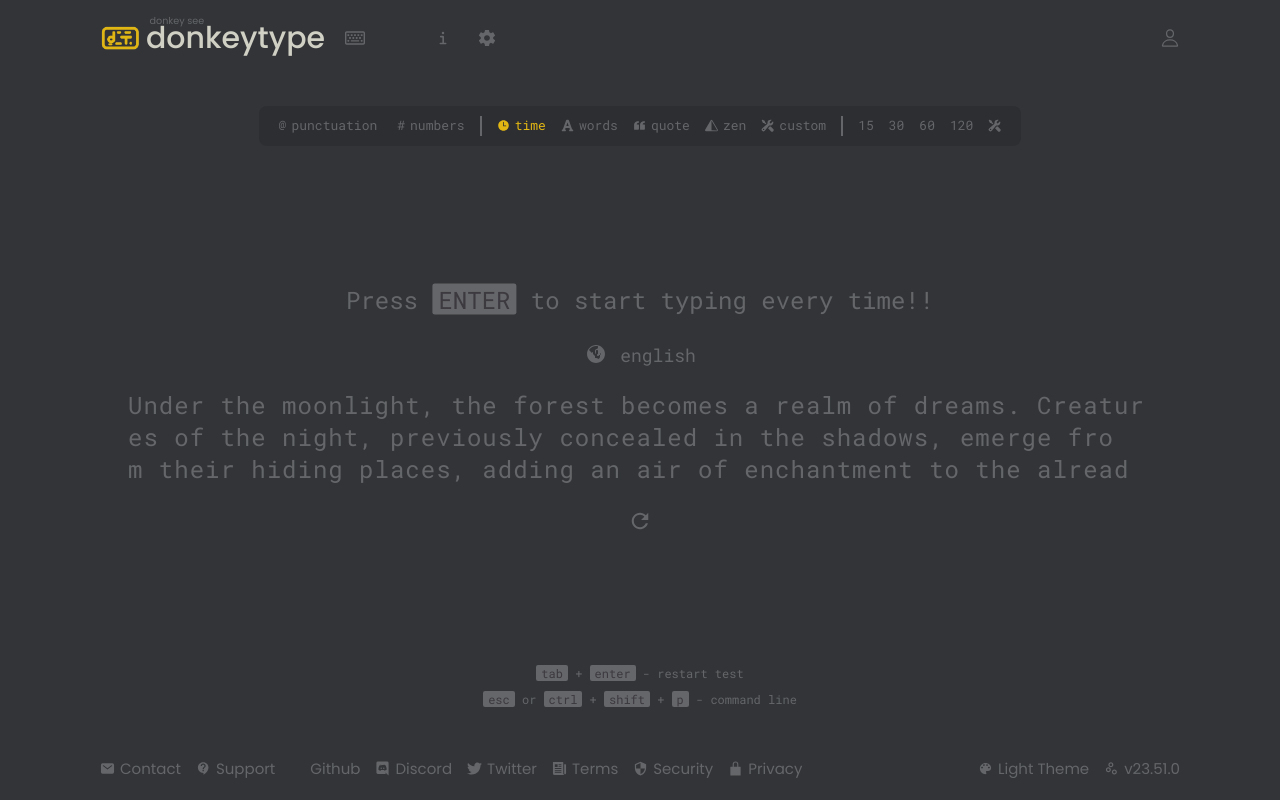
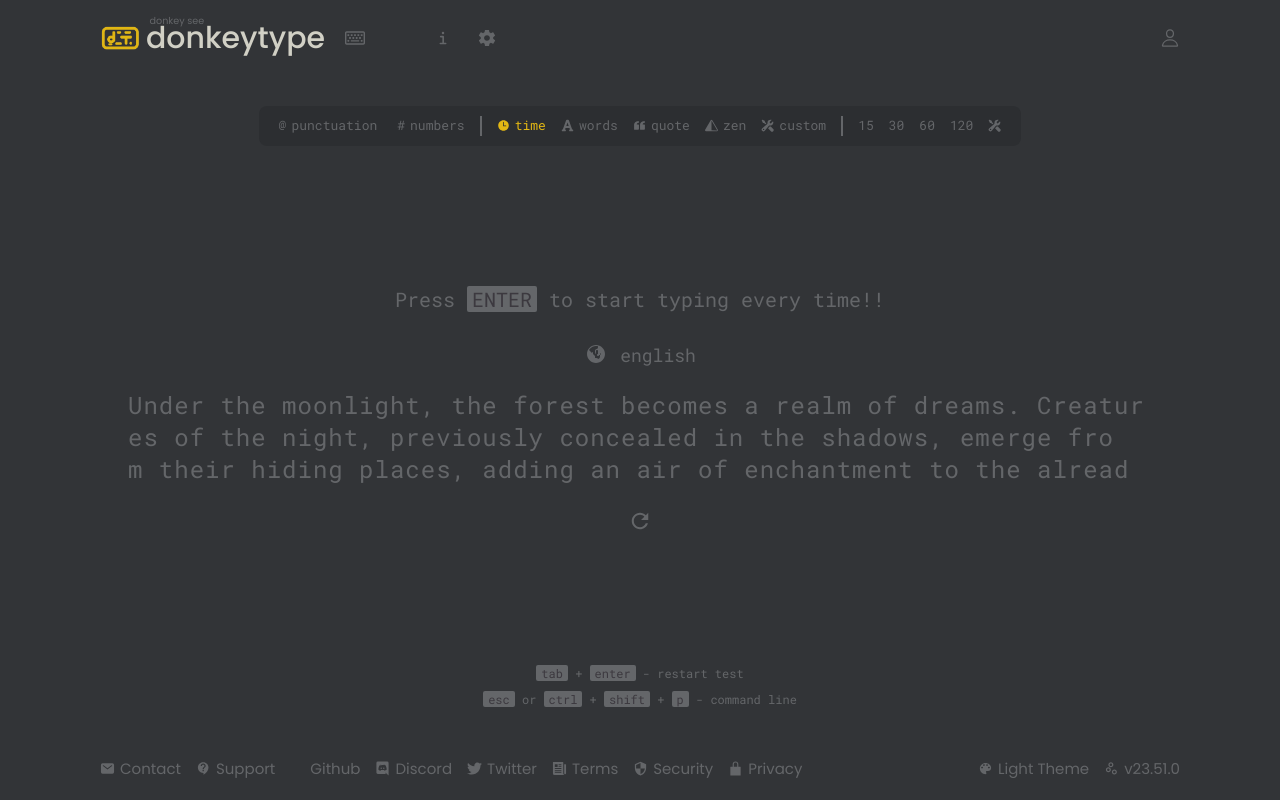
Before and after one commit to aadhar631/DonkeyType, a React (Vite) app: page / in a window 1280 px wide. Built offline with nearby package versions, Linux system fonts and the light colour scheme; some icons are missing.

Commit message:
fix the timer issue and animation issue

```diff
--- a/src/components/Body/BodyMain.jsx
+++ b/src/components/Body/BodyMain.jsx
@@ -246,9 +246,9 @@ const BodyMain = ({ isNumber, isPunctuation, isTimer, isFirstStart, setIsFirstSt
     // console.log("last");
   }, []);
 
-  useEffect(() => {
-    console.log("Countdown updated:", countDown);
-  }, [countDown, completed]);
+  // useEffect(() => {
+  //   console.log("Countdown updated:", countDown);
+  // }, [countDown, completed]);
 
   const generateParas = useCallback(() => {
     clearInterval(intervalRef.current);
@@ -350,7 +350,7 @@ const BodyMain = ({ isNumber, isPunctuation, isTimer, isFirstStart, setIsFirstSt
 
       // Update cursor position
       setCursorPosition((prevPosition) => Math.min(prevPosition + 1, para.length));
-    } else if (event.keyCode === 13 && !isFirstStart && isTimer) {
+    } else if (event.keyCode === 13 && !isFirstStart && (isTimer > 0)) {
       setIsFirstStart(true);
       startTimer();
       setIsEnter(true)
@@ -427,7 +427,7 @@ const BodyMain = ({ isNumber, isPunctuation, isTimer, isFirstStart, setIsFirstSt
   return (
     <div className="typingTest flex flex-col gap-5">
       <div className="note text-center font-Roboto text-[#646669] text-xl">
-        <h2 className={`inline-block p-2 rounded-lg ${!isEnter && countDown ? 'animate-ping rounded-full' : ''} `}>
+        <h2 className={`inline-block p-2 rounded-lg ${(!isEnter && (countDown > 0)) ? 'animate-ping rounded-full' : ''} `}>
           Press{" "}
           <span className="px-[5px] py-[0] dark:bg-[#646669] bg-white dark:text-[#3c393f] text-black rounded-[2px]">
             ENTER
```
